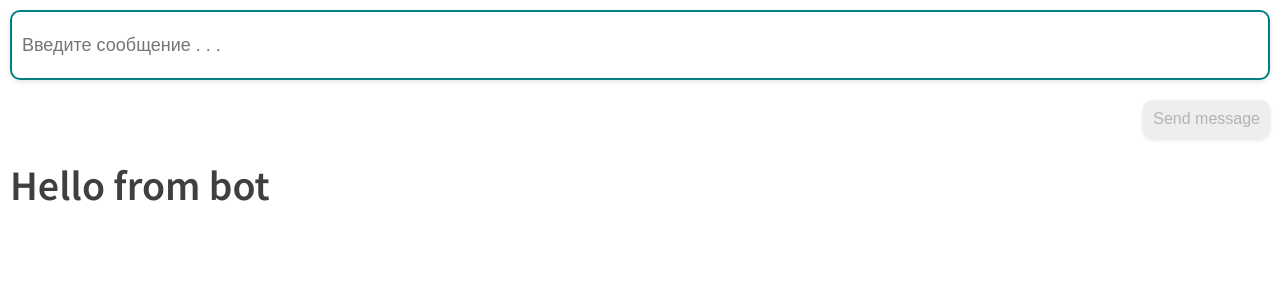
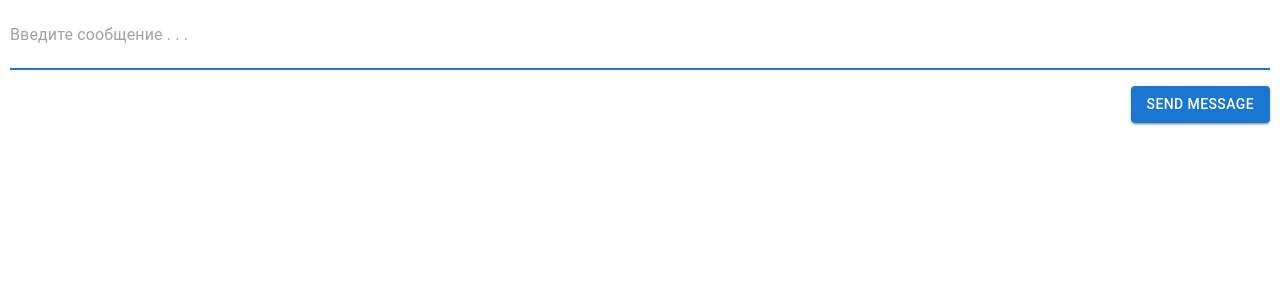
Before and after one commit to ksib7/React-project, a React (Create React App) app: page / in a window 1280 px wide. Shown: the top 300 px of the page. Built offline with nearby package versions, Linux system fonts and the light colour scheme; a web font is replaced by a local one.

Commit message:
Homework №3

```diff
--- a/src/App.js
+++ /dev/null
@@ -1,45 +0,0 @@
-import React, { useState, useEffect } from "react";
-import "./style.scss";
-
-function App() {
-  let [messageList, setMessageList] = useState([]);
-
-  useEffect(() => {
-    if (messageList[messageList.length - 1] !== "Hello from bot") {
-      setTimeout(() => {
-        setMessageList([...messageList, "Hello from bot"]);
-      }, 700);
-    }
-  }, [messageList]);
-
-  let inputEl = document.querySelector("input");
-
-  const sendMessage = (message) => {
-    if (inputEl.value !== "") {
-      setMessageList([...messageList, message]);
-    }
-  };
-
-  return (
-    <div className="container">
-      <form className="form" action="#">
-        <input
-          required
-          className="input"
-          type="text"
-          placeholder="Введите сообщение . . ."
-        ></input>
-        <button className="btn" onClick={() => sendMessage(inputEl.value)}>
-          Send message
-        </button>
-        <h1 className="message">
-          {messageList.map((item) => (
-            <div className="message__text">{item}</div>
-          ))}
-        </h1>
-      </form>
-    </div>
-  );
-}
-
-export { App };
--- /dev/null
+++ b/src/App.jsx
@@ -0,0 +1,73 @@
+import React, { useState, useEffect } from "react";
+import { Form } from "./components/Form/Form";
+import { nanoid } from "nanoid";
+import PropTypes from "prop-types";
+import "./style.scss";
+
+const AUTHOR = {
+  USER: "USER",
+  BOT: "BOT",
+};
+
+// не видит PropTypes
+AUTHOR.propTypes = {
+  USER: PropTypes.number,
+  BOT: PropTypes.string,
+};
+
+const App = () => {
+  let [messageList, setMessageList] = useState([]);
+
+  useEffect(() => {
+    if (
+      messageList.length > 0 &&
+      messageList[messageList.length - 1].author !== AUTHOR.BOT
+    ) {
+      const timeOut = setTimeout(() => {
+        setMessageList([
+          ...messageList,
+          {
+            id: nanoid(),
+            author: AUTHOR.BOT,
+            value: "Hello from bot",
+          },
+        ]);
+      }, 1000);
+
+      return () => {
+        clearTimeout(timeOut);
+      };
+    }
+  }, [messageList]);
+
+  const sendMessage = (value) => {
+    setMessageList([
+      ...messageList,
+      {
+        id: nanoid(),
+        author: AUTHOR.USER,
+        value,
+      },
+    ]);
+  };
+
+  return (
+    <div className="container">
+      <Form addMessage={sendMessage} />
+      <h1 className="message">
+        {messageList.map((item) => (
+          <div key={item.id} className="message__text">
+            {item.author}: {item.value}
+          </div>
+        ))}
+      </h1>
+    </div>
+  );
+};
+
+// не видит PropTypes
+App.propTypes = {
+  sendMessage: PropTypes.number,
+};
+
+export { App };
--- /dev/null
+++ b/src/components/Button/Button.scss
@@ -0,0 +1,4 @@
+.flex {
+  display: flex;
+  justify-content: flex-end;
+}
--- /dev/null
+++ b/src/components/Button/ButtonEl.jsx
@@ -0,0 +1,19 @@
+import React from "react";
+import Box from "@mui/material/Box";
+import Button from "@mui/material/Button";
+import PropTypes from "prop-types";
+import "./Button.scss";
+
+export const ButtonEl = ({ onButtonClick }) => {
+  return (
+    <Box className="flex" mt={2}>
+      <Button variant="contained" type="submit" onClick={onButtonClick}>
+        Send message
+      </Button>
+    </Box>
+  );
+};
+
+ButtonEl.propTypes = {
+  onButtonClick: PropTypes.func,
+};
--- /dev/null
+++ b/src/components/Form/Form.jsx
@@ -0,0 +1,44 @@
+import React, { useEffect, useState, useRef } from "react";
+import Input from "@mui/material/Input";
+import { ButtonEl as Button } from "../Button/ButtonEl";
+import PropTypes from "prop-types";
+import "./Form.scss";
+
+const ariaLabel = { "aria-label": "description" };
+
+export const Form = ({ addMessage }) => {
+  let [value, setValue] = useState("");
+  const inputRef = useRef(null);
+
+  const sendForm = (event) => {
+    event.preventDefault();
+    addMessage(value);
+    setValue("");
+  };
+
+  useEffect(() => {
+    inputRef.current.focus();
+  });
+
+  return (
+    <form className="form" onSubmit={sendForm}>
+      <Input
+        ref={inputRef}
+        autoFocus
+        inputProps={ariaLabel}
+        required
+        className="input"
+        type="text"
+        placeholder="Введите сообщение . . ."
+        value={value}
+        onChange={(event) => setValue(event.target.value)}
+      ></Input>
+      <Button />
+    </form>
+  );
+};
+
+Form.propTypes = {
+  addMessage: PropTypes.func,
+  sendForm: PropTypes.func,
+};
--- /dev/null
+++ b/src/components/Form/Form.scss
@@ -0,0 +1,4 @@
+.input {
+  width: 100%;
+  min-height: 70px;
+}
--- a/src/style.scss
+++ b/src/style.scss
@@ -12,36 +12,6 @@
   padding: 0px 10px;
 }
 
-.form {
-  display: flex;
-  flex-direction: column;
-}
-
-.input {
-  width: 100%;
-  min-height: 70px;
-  border: 2px solid teal;
-  border-radius: 10px;
-  margin-top: 10px;
-  font-size: 18px;
-  padding: 10px;
-  box-shadow: 0px 2px 5px rgba(0, 0, 0, 0.1);
-}
-
-.btn {
-  align-self: flex-end;
-  margin-top: 20px;
-  font-size: 16px;
-  color: #ffffff;
-  background: #7bae73;
-  box-shadow: 0px 2px 4px rgba(0, 0, 0, 0.1);
-  border-radius: 10px;
-  padding: 10px;
-  border-radius: 10px;
-  border: none;
-  cursor: pointer;
-}
-
 .message {
   font-family: "Source Sans Pro";
   font-weight: 600;
@@ -53,17 +23,3 @@
 .message__text {
   padding-top: 35px;
 }
-
-input:valid ~ button:hover {
-  opacity: 1;
-}
-
-input:valid ~ button:active {
-  opacity: 0.6;
-}
-
-input:invalid ~ button {
-  background: #eeeeee;
-  border-radius: 10px;
-  color: #b4b4b4;
-}
```
Also changed, not shown: package.json (+10 -0 lines), 1 other file (tests, documents, lock files or other folders).
